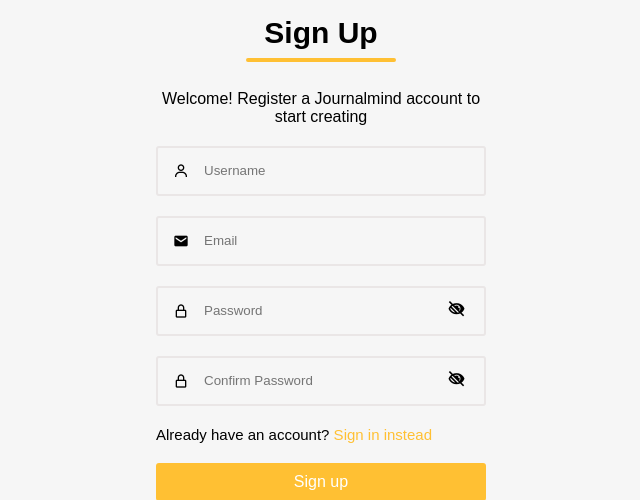
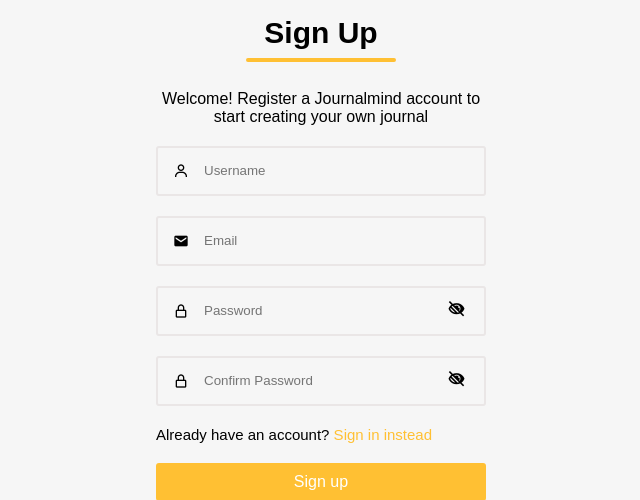
Before and after one commit to Meenardl/tomo, a PHP site: page /signup.php in a window 1280 px wide. Shown: the part 192-692 px from the top of the page, without its empty margins (319-959 px from the left). Run offline with PHP 8.4, Linux system fonts and the light colour scheme.

Commit message:
Update signup.php

```diff
--- a/signup.php
+++ b/signup.php
@@ -60,7 +60,7 @@
         <img src="Tomo.jpeg" alt="">
       </div>
       <h1>Sign Up</h1>
-      <p>Welcome! Register a Journalmind account to start creating</p>
+      <p>Welcome! Register a Journalmind account to start creating your own journal</p>
       <?php
       if (!empty($error_message)) {
           echo "<p style='color:red;'>$error_message</p>";
```
